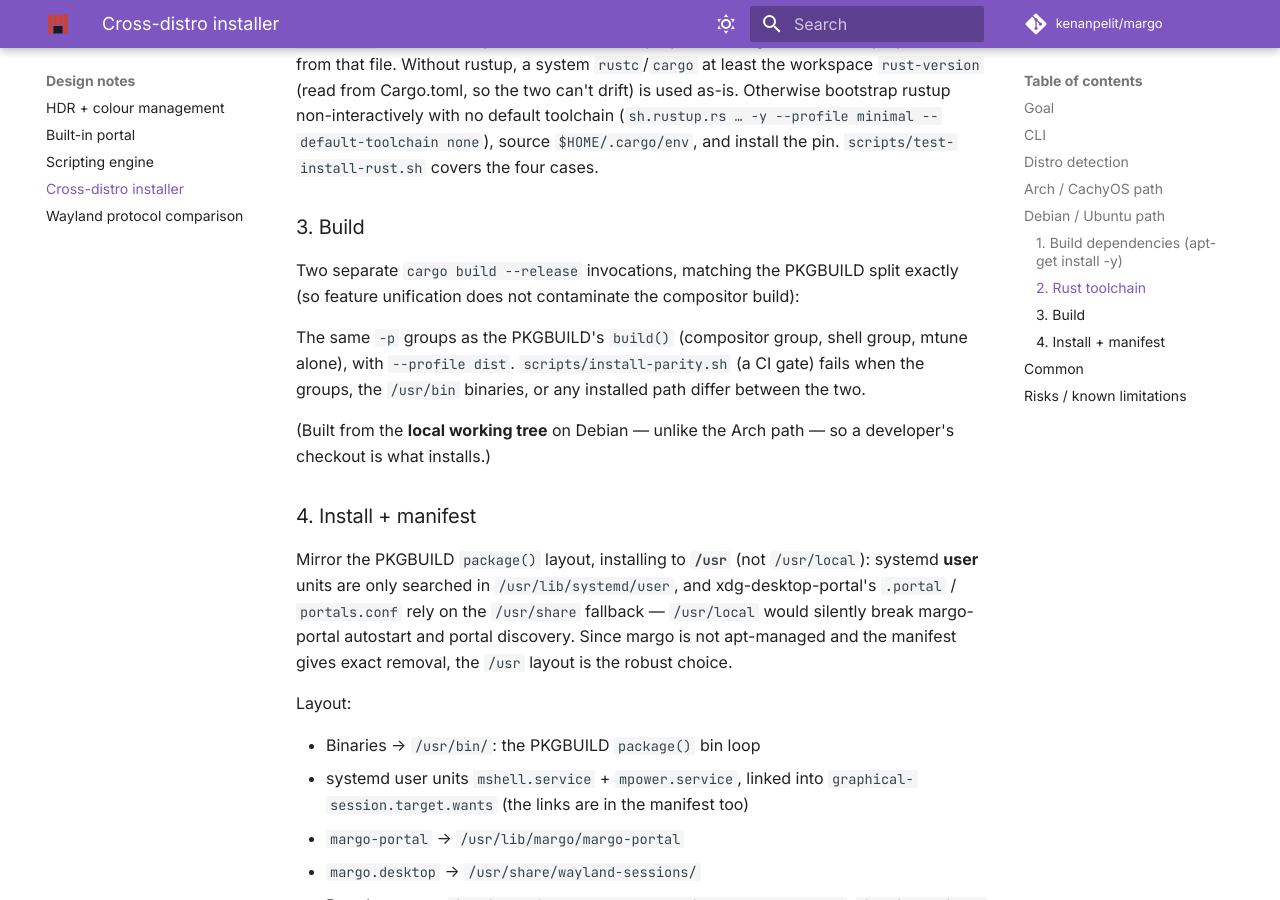
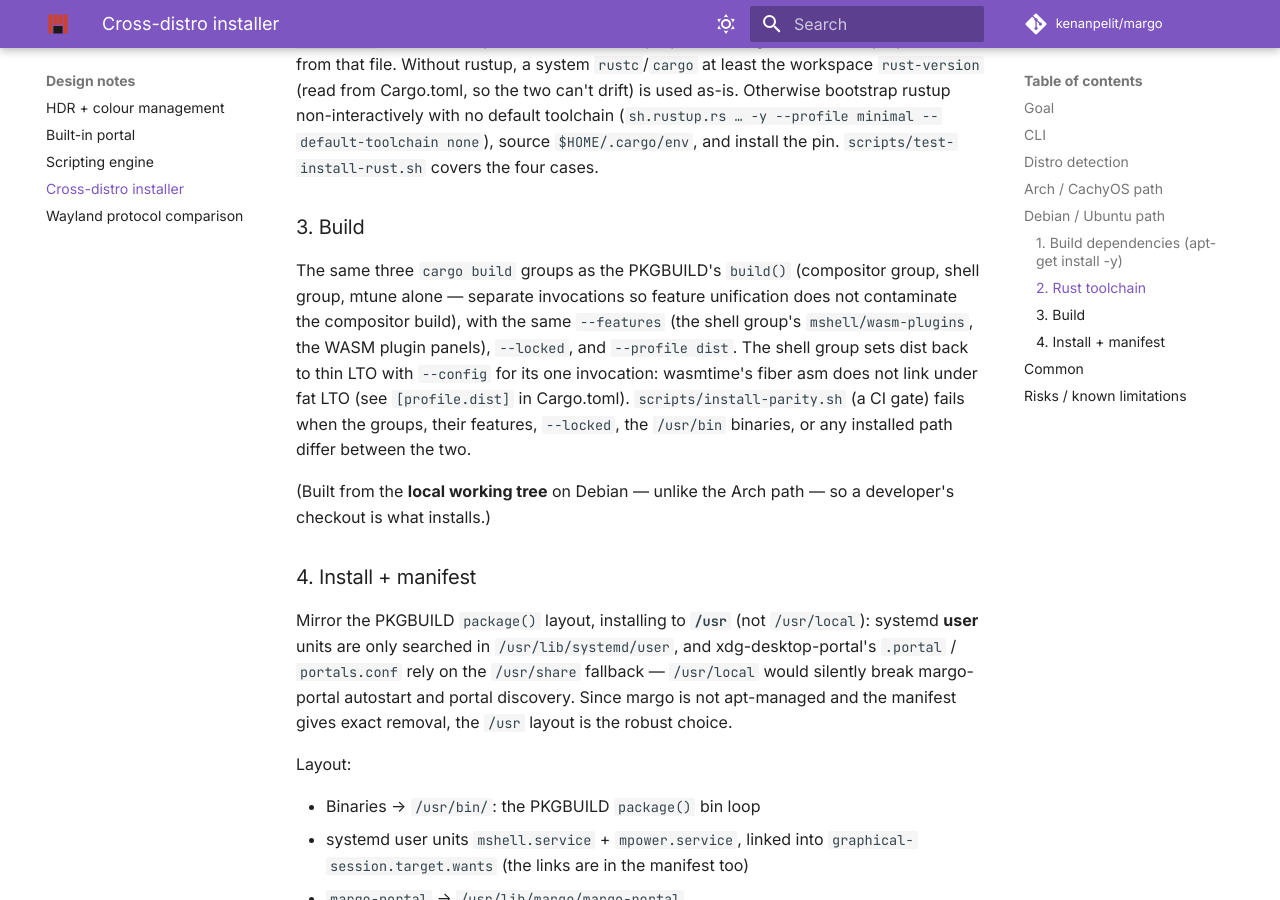
Before and after one commit to kenanpelit/margo, an MkDocs documentation site: the page built from docs/install-script.md, in a window 1280 px wide and 900 px high, scrolled down 2552 px. Built offline with MkDocs 1.6.1 and Material for MkDocs 9.7.7, drawn with Linux system fonts in a browser that asks for light colours; comment, search, counter and statistics services are not loaded.

Commit message:
fix(install): Debian builds the shell with WASM plugins and every build --locked
install.sh's Debian path built mshell without the PKGBUILD's
`--features mshell/wasm-plugins`, so Debian/Ubuntu users never got the
WASM plugin panels (assistant chat, ...), and none of its three cargo
builds was pinned to Cargo.lock (the PKGBUILD uses --frozen, CI --locked).
install-parity.sh compared only the -p lists, so neither showed up.

The shell group now passes the same --features. dist + wasm-plugins does
not link (wasmtime's fiber asm under fat LTO, Cargo.toml [profile.dist]),
so that one invocation sets dist back to thin LTO and 16 codegen units with
`--config`: release's exact settings, the ones the PKGBUILD links this
group with (checked: the rustc flags of a dist build with these overrides
equal a release build's). Output stays in target/dist, so the install step
is unchanged. All three builds are --locked.

install-parity.sh now compares each group's --features too and fails on an
install.sh build without --locked. Both new cases in
test-install-parity.sh, and the old install.sh against the new gate, were
red first. docs/install-script.md updated.

Not run here: the full Debian build (scripts/test-install-* stub the
toolchain); a Debian run should show the WASM panels in mshell.

Co-Authored-By: Claude Opus 5.5 <noreply@anthropic.com>
(cherry picked from commit 51e0098d781a7c7d94b42d8c380d2a595e98a047)

```diff
--- a/Cargo.toml
+++ b/Cargo.toml
@@ -371,7 +371,8 @@ strip = "none"
 # `--features mshell/wasm-plugins`, and with it dist fails to link
 # ("rust-lld: relocation refers to a symbol in a discarded section:
 # wasmtime_fiber_switch_36_0_20"; wasmtime 36's fiber asm under fat LTO), so
-# the PKGBUILD can't move to dist until that is solved.
+# the PKGBUILD can't move to dist until that is solved, and install.sh builds
+# its shell group with dist set back to thin LTO (`--config`).
 [profile.dist]
 inherits = "release"
 lto = "fat"
--- a/docs/install-script.md
+++ b/docs/install-script.md
@@ -97,13 +97,15 @@ source `$HOME/.cargo/env`, and install the pin.
 
 ### 3. Build
 
-Two separate `cargo build --release` invocations, matching the PKGBUILD
-split exactly (so feature unification does not contaminate the
-compositor build):
-
-The same `-p` groups as the PKGBUILD's `build()` (compositor group, shell
-group, mtune alone), with `--profile dist`. `scripts/install-parity.sh`
-(a CI gate) fails when the groups, the `/usr/bin` binaries, or any
+The same three `cargo build` groups as the PKGBUILD's `build()`
+(compositor group, shell group, mtune alone — separate invocations so
+feature unification does not contaminate the compositor build), with the
+same `--features` (the shell group's `mshell/wasm-plugins`, the WASM
+plugin panels), `--locked`, and `--profile dist`. The shell group sets
+dist back to thin LTO with `--config` for its one invocation: wasmtime's
+fiber asm does not link under fat LTO (see `[profile.dist]` in
+Cargo.toml). `scripts/install-parity.sh` (a CI gate) fails when the
+groups, their features, `--locked`, the `/usr/bin` binaries, or any
 installed path differ between the two.
 
 (Built from the **local working tree** on Debian — unlike the Arch
```
Also changed, not shown: 3 other files.
